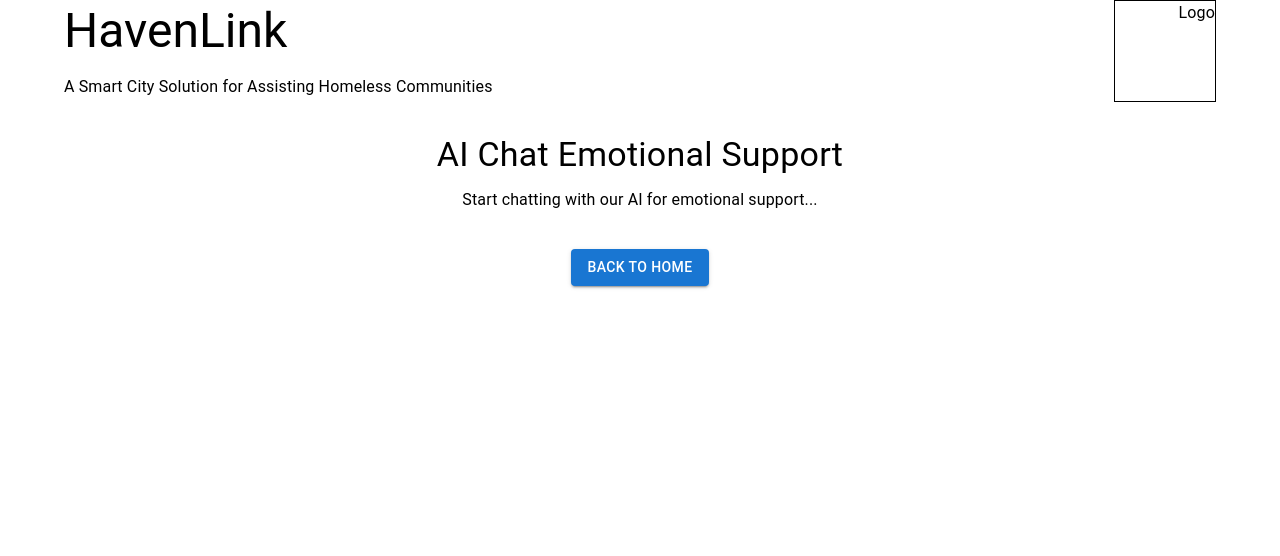
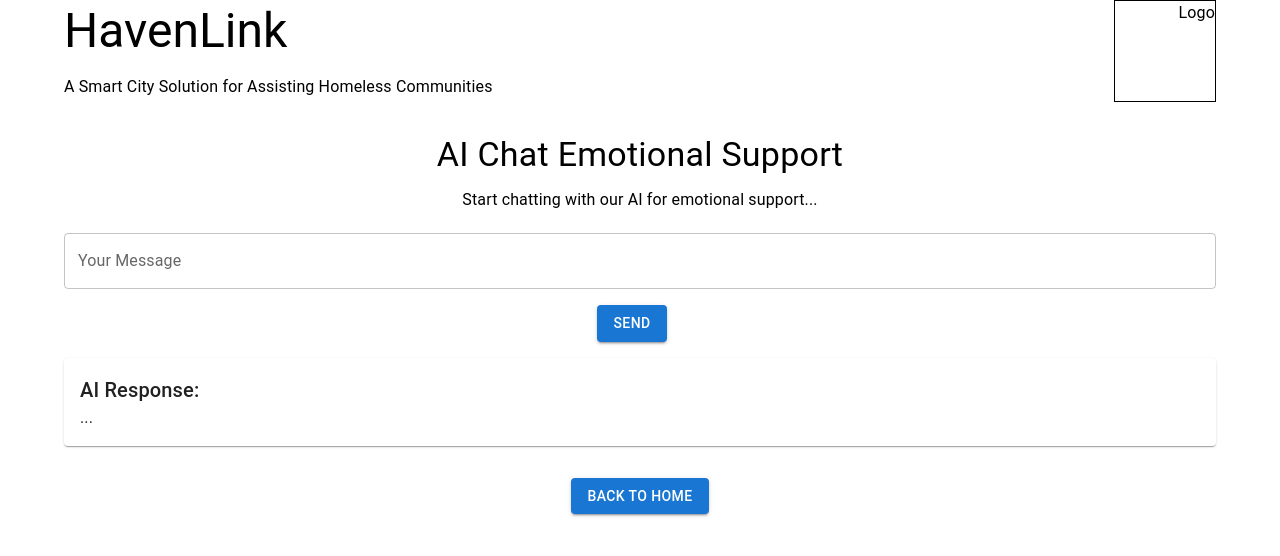
Before and after one commit to yDing121/HavenLink, a React (Create React App) app in the folder frontend/: page / in a window 1280 px wide. Both pictures are taken after a click on the button "AI CHAT". Shown: the top 556 px of the page. Built offline with nearby package versions, Linux system fonts and the light colour scheme.

Commit message:
AI chat integration

```diff
--- a/frontend/src/components/AIChat.js
+++ b/frontend/src/components/AIChat.js
@@ -1,15 +1,81 @@
-import React from 'react';
-import { Button, Box, Typography } from '@mui/material';
+import React, { useState } from "react";
+import { Button, Box, Typography, TextField, Paper } from "@mui/material";
 
-function AIChat({ onBack }) {  // 接收 onBack 函数，用于返回主页
+function AIChat({ onBack }) {
+  // 接收 onBack 函数，用于返回主页
+  const [message, setMessage] = useState("");
+  const [response, setResponse] = useState("");
+  const [loading, setLoading] = useState(false);
+
+  const handleSendMessage = async () => {
+    if (!message.trim()) return;
+
+    setLoading(true);
+    setResponse(""); // Clear previous response
+
+    try {
+      const res = await fetch("http://localhost:6969/chat", {
+        method: "POST",
+        headers: {
+          "Content-Type": "application/json",
+        },
+        body: JSON.stringify({ message }),
+      });
+
+      if (!res.ok) {
+        throw new Error("Failed to fetch response from server");
+      }
+
+      const data = await res.json();
+      setResponse(data.response); // Set the AI's response
+    } catch (error) {
+      console.error(error);
+      setResponse("Error communicating with the AI. Please try again.");
+    } finally {
+      setLoading(false);
+      setMessage(""); // Clear input field after sending
+    }
+  };
+
   return (
-    <Box sx={{ textAlign: 'center', mt: 4 }}>
+    <Box sx={{ textAlign: "center", mt: 4 }}>
       <Typography variant="h4" gutterBottom>
         AI Chat Emotional Support
       </Typography>
       <Typography variant="body1" gutterBottom>
         Start chatting with our AI for emotional support...
       </Typography>
+
+      {/* User input field */}
+      <TextField
+        label="Your Message"
+        variant="outlined"
+        fullWidth
+        value={message}
+        onChange={(e) => setMessage(e.target.value)}
+        sx={{ mt: 2 }}
+      />
+
+      <Button
+        variant="contained"
+        onClick={handleSendMessage}
+        sx={{ mt: 2, mr: 2 }}
+        disabled={loading} // Disable button while loading
+      >
+        Send
+      </Button>
+
+      {/* Response area */}
+      {loading ? (
+        <Typography variant="body1" gutterBottom>
+          Loading...
+        </Typography>
+      ) : (
+        <Paper sx={{ padding: 2, mt: 2, textAlign: "left" }}>
+          <Typography variant="h6">AI Response:</Typography>
+          <Typography variant="body1">{response || "..."}</Typography>
+        </Paper>
+      )}
 
       {/* 返回主页按钮 */}
       <Button variant="contained" onClick={onBack} sx={{ mt: 4 }}>
```
Also changed, not shown: 2 other files (tests, documents, lock files or other folders).
